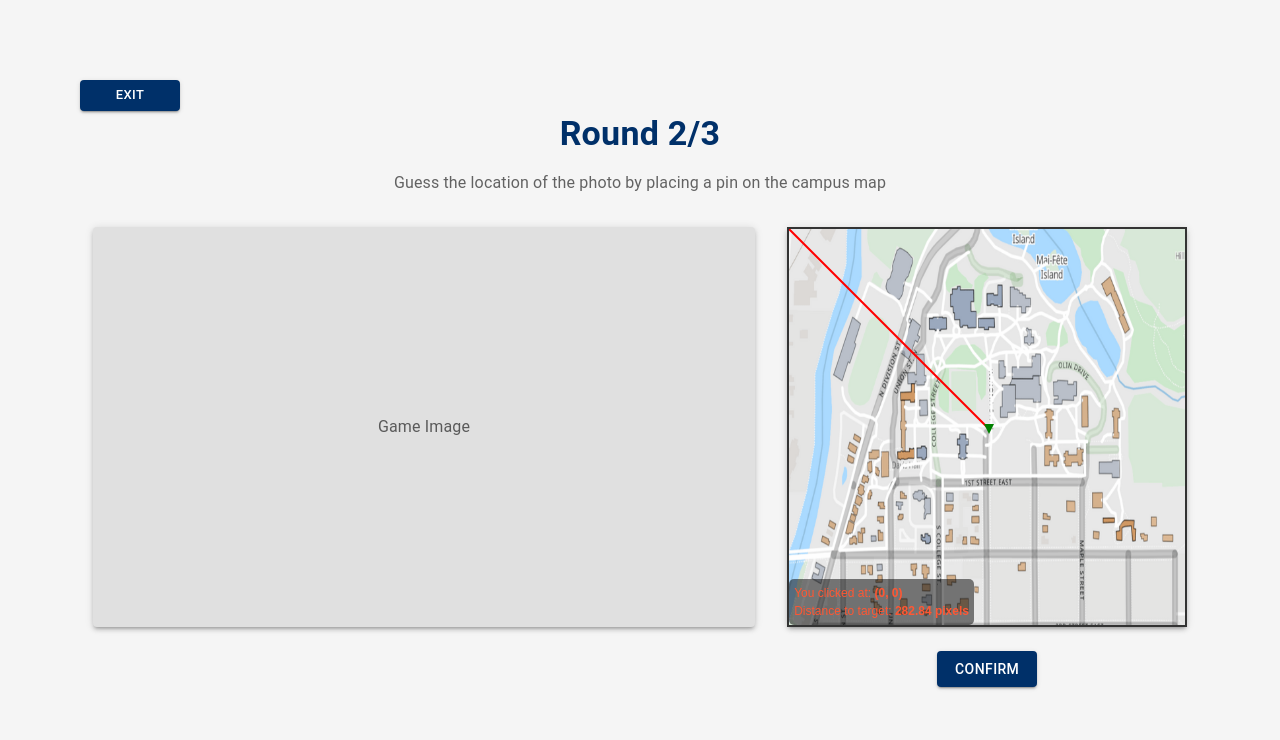
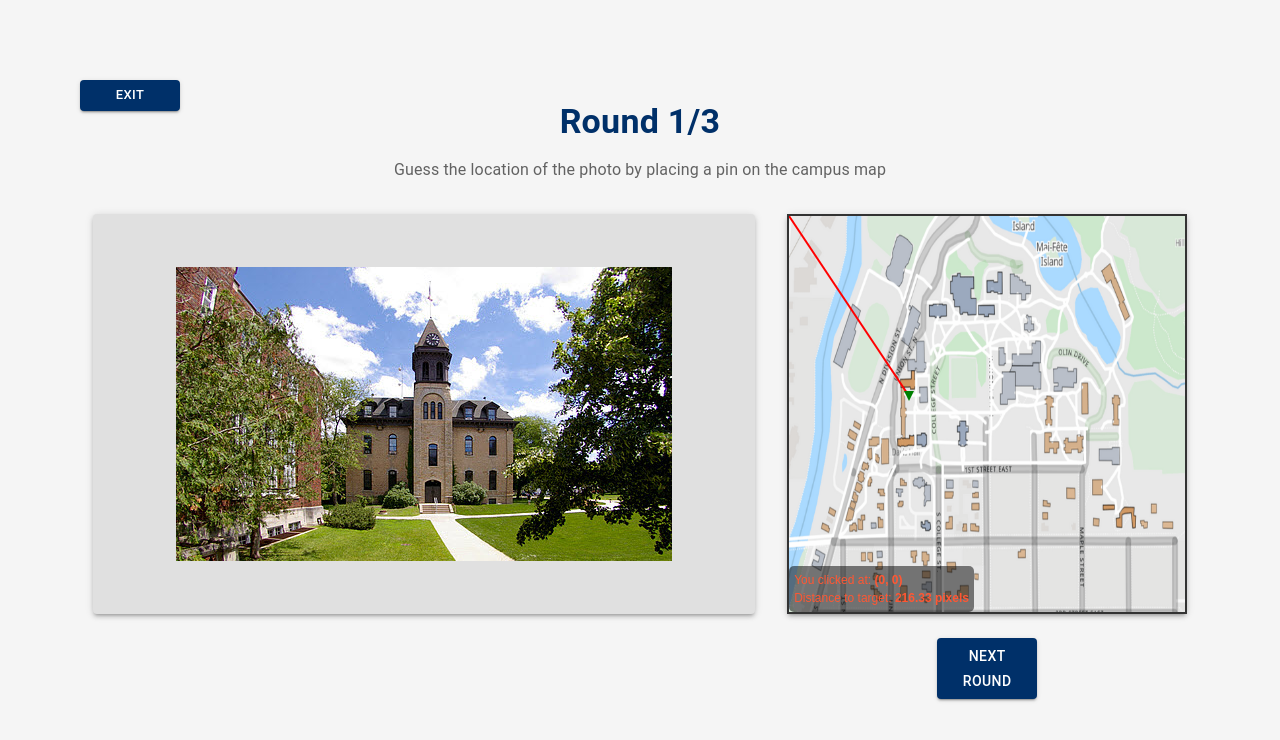
Before and after one commit to lonoffd/carlguessr, a Next.js app: page /gameplay in a window 1280 px wide. Both pictures are taken after a click on the button "CONFIRM". Shown: the top 740 px of the page. Built offline with nearby package versions, Linux system fonts and the light colour scheme.

Commit message:
new button addition along with some polishing

```diff
--- a/app/gameplay/page.tsx
+++ b/app/gameplay/page.tsx
@@ -1,7 +1,13 @@
 "use client";
-import React, { useState } from "react";
+import React, { useState, useEffect } from "react";
 import { Box, Typography, Button, Paper } from "@mui/material";
 import ClickTracker from "./click-tracker";
+
+type ChallengeData = {
+  x: number;
+  y: number;
+  imageUrl: string;
+};
 
 export default function GamePage() {
   const [coords, setCoords] = useState<{ x: number; y: number }>({
@@ -13,8 +19,39 @@ export default function GamePage() {
   const [attempts, setAttempts] = useState<number>(0);
   const [currentRound, setCurrentRound] = useState<number>(1);
   const [score, setScore] = useState<number>(0);
+  const [imageUrl, setImageUrl] = useState<string>("");
+  const [targetCoords, setTargetCoords] = useState<{ x: number; y: number }>({
+    x: 0,
+    y: 0,
+  });
 
-  const targetCoords = { x: 200, y: 200 }; // Center of 400x400 map
+  // Hardcoded round data
+  const hardcodedChallenges: { [key: number]: ChallengeData } = {
+    1: {
+      x: 120,
+      y: 180,
+      imageUrl: "willis.png",
+    },
+    2: {
+      x: 280,
+      y: 245,
+      imageUrl: "James.png",
+    },
+    3: {
+      x: 143,
+      y: 150,
+      imageUrl: "Sayles.png",
+    },
+  };
+
+  // Set round data based on current round
+  useEffect(() => {
+    const roundData = hardcodedChallenges[currentRound];
+    if (roundData) {
+      setTargetCoords({ x: roundData.x, y: roundData.y });
+      setImageUrl(roundData.imageUrl);
+    }
+  }, [currentRound]);
 
   // Calculate distance between two points
   const calculateDistance = (
@@ -37,8 +74,10 @@ export default function GamePage() {
     );
   };
 
-  // Handle map clicks
+  // Handle map clicks (prevent clicks after confirmation)
   const handleMapClick = (event: React.MouseEvent<HTMLDivElement>) => {
+    if (confirmed) return; // Prevent click handling if confirmed
+
     const rect = event.currentTarget.getBoundingClientRect();
     const x = Math.floor(event.clientX - rect.left);
     const y = Math.floor(event.clientY - rect.top);
@@ -50,7 +89,6 @@ export default function GamePage() {
       updatedClicks[attempts] = { x, y };
       return updatedClicks;
     });
-    setConfirmed(false);
   };
 
   // Confirm user's click
@@ -61,9 +99,14 @@ export default function GamePage() {
       const newScore = calculateScore(distance);
       setScore((prevScore) => prevScore + newScore);
       setAttempts((prevAttempts) => prevAttempts + 1);
-      if (attempts + 1 < 3) {
-        setCurrentRound((prevRound) => prevRound + 1);
-      }
+    }
+  };
+
+  // Handle next round button click
+  const handleNextRound = () => {
+    if (attempts < 3) {
+      setCurrentRound((prevRound) => prevRound + 1);
+      setConfirmed(false); // Reset confirmed state for the next round
     }
   };
 
@@ -138,7 +181,15 @@ export default function GamePage() {
             backgroundColor: "#e0e0e0",
           }}
         >
-          <Typography color="textSecondary">Game Image</Typography>
+          {imageUrl ? (
+            <img
+              src={imageUrl}
+              alt="Game Target"
+              style={{ maxHeight: "100%", maxWidth: "100%" }}
+            />
+          ) : (
+            <Typography color="textSecondary">Loading Image...</Typography>
+          )}
         </Paper>
 
         {/* Campus Map Section */}
@@ -164,12 +215,12 @@ export default function GamePage() {
               onClick={handleMapClick}
               clicks={clicks}
               confirmed={confirmed}
-              targetCoords={targetCoords}
+              targetCoords={targetCoords} // Updated to use current round's target
             />
           </Paper>
 
           {/* Confirm Button */}
-          {attempts < 3 && (
+          {attempts < 3 && !confirmed && (
             <Button
               variant="contained"
               sx={{
@@ -183,6 +234,22 @@ export default function GamePage() {
               Confirm
             </Button>
           )}
+
+          {/* Next Round Button */}
+          {confirmed && attempts < 3 && (
+            <Button
+              variant="contained"
+              sx={{
+                width: "100px",
+                backgroundColor: "#003069",
+                color: "white",
+                marginTop: 3,
+              }}
+              onClick={handleNextRound}
+            >
+              Next Round
+            </Button>
+          )}
         </Box>
       </Box>
     </Box>
```
